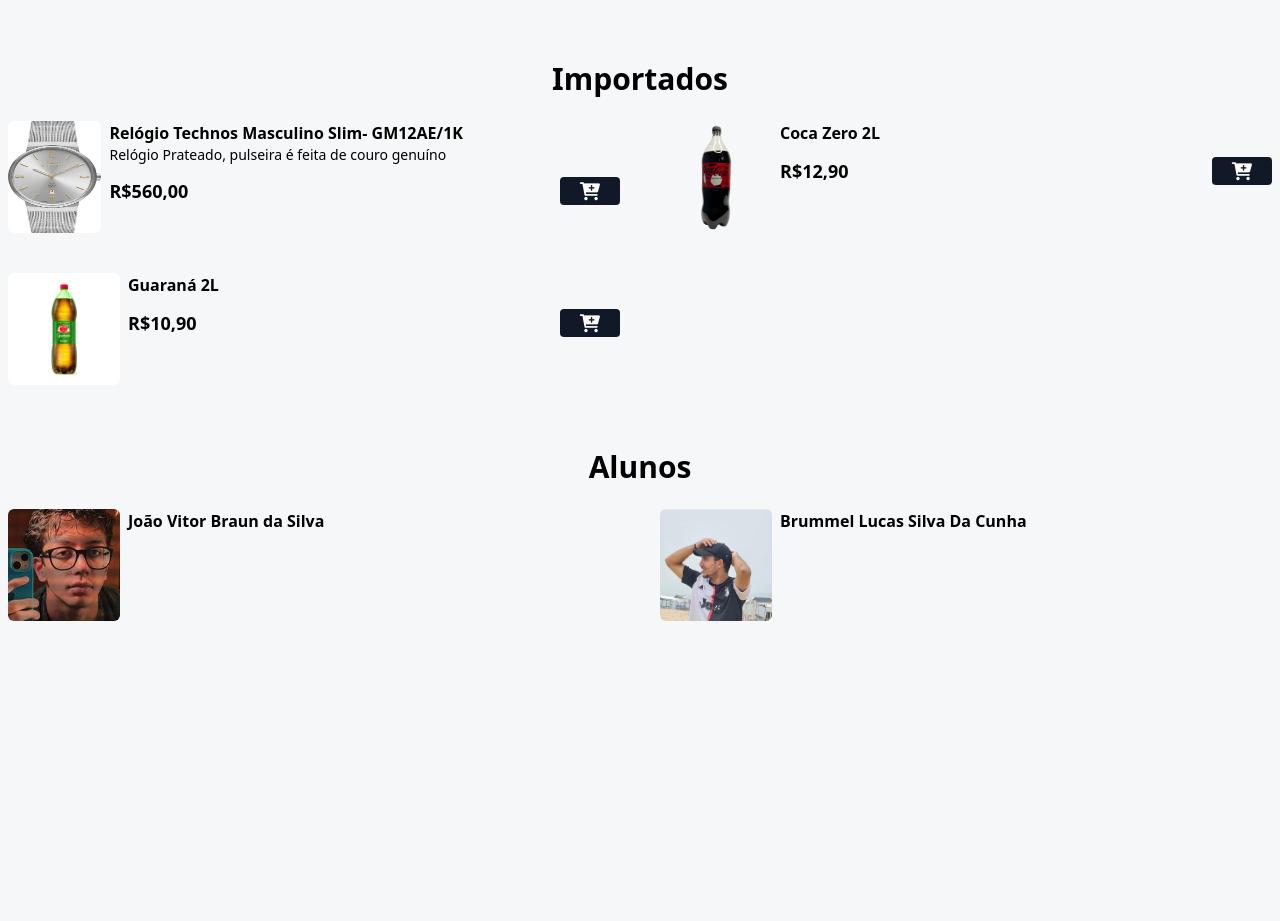
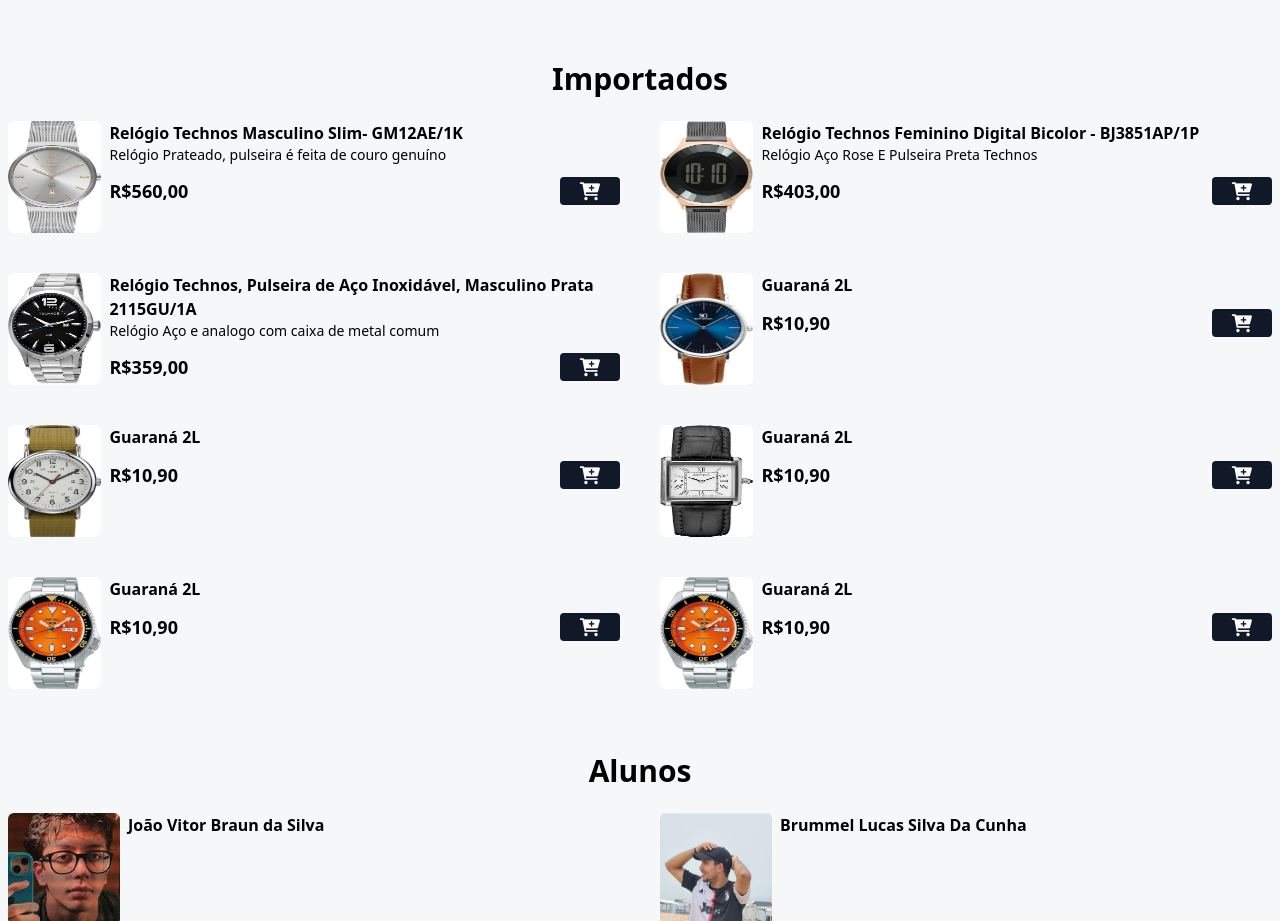
Before and after one commit to deritne/TempoElegante, a website: page index.html in a window 1280 px wide. Shown: the part 1087-2008 px from the top of the page. Before the commit the page ends 1772 px from the top, so only its background shows below. Drawn offline with nearby package versions, Linux system fonts and the light colour scheme.

Commit message:
add mais dois relogios importados

```diff
--- a/index.html
+++ b/index.html
@@ -237,27 +237,67 @@
           </div>
         </div>
       </div>
-      <!--FIM BEBIDA ITEM-->
-      <!--BEBIDA ITEM-->
+      <!--FIM Importado ITEM-->
+
+      <!--Importado ITEM-->
       <div class="flex gap-2 w-full">
-        <img src="./assets/refri-2.png" alt="Coca Zero 2L" class="w-28 h-28 rounded-md hover:scale-110 hover:-rotate-2 duration-300"/>
+        <img src="./assets/rel_imp_02.jpg" alt="Relógio Technos Feminino Digital Bicolor - BJ3851AP/1P" class="w-28 h-28 rounded-md hover:scale-110 hover:-rotate-2 duration-300"/>
         <div class="w-full">
-          <p class="font-bold">Coca Zero 2L</p>
+          <p class="font-bold">Relógio Technos Feminino Digital Bicolor - BJ3851AP/1P</p>
+          <p class="text-sm">Relógio Aço Rose E Pulseira Preta Technos</p>
           <div class="flex items-center gap-2 justify-between mt-3">
-            <p class="font-bold text-lg">R$12,90</p>
+            <p class="font-bold text-lg">R$403,00</p>
             <button class="bg-gray-900 px-5 rounded add-to-cart-btn"
-            data-name="Coca Zero 2L"
-            data-price="12.90"
+            data-name="Relógio Technos Feminino Digital Bicolor - BJ3851AP/1P"
+            data-price="403.00"
             >
               <i class="fa fa-cart-plus text-lg text-white"></i>
             </button>
           </div>
         </div>
       </div>
-      <!--FIM BEBIDA ITEM-->
-            <!--BEBIDA ITEM-->
+      <!--FIM Importado ITEM-->
+
+            <!--Importado ITEM-->
             <div class="flex gap-2 w-full">
-              <img src="./assets/refri-3.png" alt="Guaraná 2L" class="w-28 h-28 rounded-md hover:scale-110 hover:-rotate-2 duration-300"/>
+              <img src="./assets/rel_imp_03.jpg" alt="Relógio Technos, Pulseira de Aço Inoxidável, Masculino Prata 2115GU/1A" class="w-28 h-28 rounded-md hover:scale-110 hover:-rotate-2 duration-300"/>
+              <div class="w-full">
+                <p class="font-bold">Relógio Technos, Pulseira de Aço Inoxidável, Masculino Prata 2115GU/1A</p>
+                <p class="text-sm">Relógio Aço e analogo com caixa de metal comum</p>
+                <div class="flex items-center gap-2 justify-between mt-3">
+                  <p class="font-bold text-lg">R$359,00</p>
+                  <button class="bg-gray-900 px-5 rounded add-to-cart-btn"
+                  data-name="Relógio Technos, Pulseira de Aço Inoxidável, Masculino Prata 2115GU/1A"
+                  data-price="359.00"
+                  >
+                    <i class="fa fa-cart-plus text-lg text-white"></i>
+                  </button>
+                </div>
+              </div>
+            </div>
+            <!--FIM Importado ITEM-->
+
+              <!--Importado ITEM-->
+              <div class="flex gap-2 w-full">
+                <img src="./assets/rel_imp_04.jpg" alt="Guaraná 2L" class="w-28 h-28 rounded-md hover:scale-110 hover:-rotate-2 duration-300"/>
+                <div class="w-full">
+                  <p class="font-bold">Guaraná 2L</p>
+                  <div class="flex items-center gap-2 justify-between mt-3">
+                    <p class="font-bold text-lg">R$10,90</p>
+                    <button class="bg-gray-900 px-5 rounded add-to-cart-btn"
+                    data-name="Guarana 2L"
+                    data-price="10.90"
+                    >
+                      <i class="fa fa-cart-plus text-lg text-white"></i>
+                    </button>
+                  </div>
+                </div>
+              </div>
+              <!--FIM Importado ITEM-->
+
+                <!--Importado ITEM-->
+            <div class="flex gap-2 w-full">
+              <img src="./assets/rel_imp_05.jpg" alt="Guaraná 2L" class="w-28 h-28 rounded-md hover:scale-110 hover:-rotate-2 duration-300"/>
               <div class="w-full">
                 <p class="font-bold">Guaraná 2L</p>
                 <div class="flex items-center gap-2 justify-between mt-3">
@@ -271,10 +311,65 @@
                 </div>
               </div>
             </div>
-            <!--FIM BEBIDA ITEM-->
+            <!--FIM Importado ITEM-->
+
+              <!--Importado ITEM-->
+              <div class="flex gap-2 w-full">
+                <img src="./assets/rel_imp_06.jpg" alt="Guaraná 2L" class="w-28 h-28 rounded-md hover:scale-110 hover:-rotate-2 duration-300"/>
+                <div class="w-full">
+                  <p class="font-bold">Guaraná 2L</p>
+                  <div class="flex items-center gap-2 justify-between mt-3">
+                    <p class="font-bold text-lg">R$10,90</p>
+                    <button class="bg-gray-900 px-5 rounded add-to-cart-btn"
+                    data-name="Guarana 2L"
+                    data-price="10.90"
+                    >
+                      <i class="fa fa-cart-plus text-lg text-white"></i>
+                    </button>
+                  </div>
+                </div>
+              </div>
+              <!--FIM Importado ITEM-->
+
+                <!--Importado ITEM-->
+            <div class="flex gap-2 w-full">
+              <img src="./assets/rel_imp_07.jpg" alt="Guaraná 2L" class="w-28 h-28 rounded-md hover:scale-110 hover:-rotate-2 duration-300"/>
+              <div class="w-full">
+                <p class="font-bold">Guaraná 2L</p>
+                <div class="flex items-center gap-2 justify-between mt-3">
+                  <p class="font-bold text-lg">R$10,90</p>
+                  <button class="bg-gray-900 px-5 rounded add-to-cart-btn"
+                  data-name="Guarana 2L"
+                  data-price="10.90"
+                  >
+                    <i class="fa fa-cart-plus text-lg text-white"></i>
+                  </button>
+                </div>
+              </div>
+            </div>
+            <!--FIM Importado ITEM-->
+
+              <!--Importado ITEM-->
+              <div class="flex gap-2 w-full">
+                <img src="./assets/rel_imp_07.jpg" alt="Guaraná 2L" class="w-28 h-28 rounded-md hover:scale-110 hover:-rotate-2 duration-300"/>
+                <div class="w-full">
+                  <p class="font-bold">Guaraná 2L</p>
+                  <div class="flex items-center gap-2 justify-between mt-3">
+                    <p class="font-bold text-lg">R$10,90</p>
+                    <button class="bg-gray-900 px-5 rounded add-to-cart-btn"
+                    data-name="Guarana 2L"
+                    data-price="10.90"
+                    >
+                      <i class="fa fa-cart-plus text-lg text-white"></i>
+                    </button>
+                  </div>
+                </div>
+              </div>
+              <!--FIM Importado ITEM-->
+
 
     </div>
-    <!--FIM GRID BEBIDAS-->
+    <!--FIM GRID Relogio Importado-->
 
     <div class="mx-auto max-w-7xl px-2 my-2">
       <h2 class="text-2x1 md:text-3xl font-bold text-center mt-9 mb-6">
```
